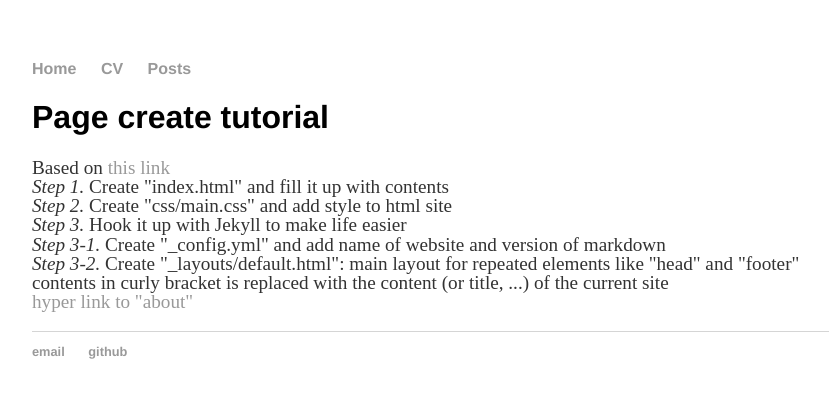
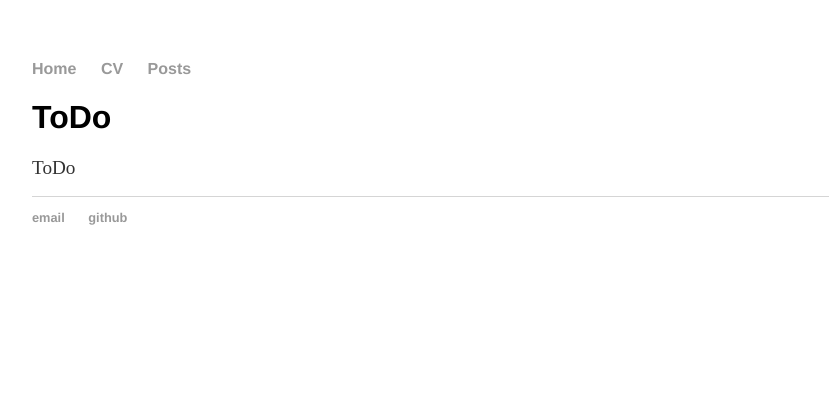
Before and after one commit to sean-sj-jung/sean-sj-jung.github.io, a Jekyll site: the page built from index.html, in a window 1280 px wide. Shown: the top 398 px of the page, without its empty margins (160-989 px from the left). Built offline with Jekyll 4.4.1, drawn with Linux system fonts in a browser that asks for light colours.

Commit message:
update contents, .gitignore etc

```diff
--- a/index.html
+++ b/index.html
@@ -3,16 +3,6 @@ layout: default
 title: S. J.
 ---
 <div class="blurb">
-	<h1> Page create tutorial </h1>
-	<p>
-		Based on <a href="http://jmcglone.com/guides/github-pages/"> this link </a> <br>
-		<em> Step 1. </em> Create "index.html" and fill it up with contents <br>
-		<em> Step 2. </em> Create "css/main.css" and add style to html site <br>
-		<em> Step 3. </em> Hook it up with Jekyll to make life easier <br>
-		<em> Step 3-1. </em> Create "_config.yml" and add name of website and version of markdown <br>
-		<em> Step 3-2. </em> Create "_layouts/default.html": main layout for repeated elements like "head" and "footer" <br>
-		contents in curly bracket is replaced with the content (or title, ...) of the current site <br>
-
-		<a href="/about">hyper link to "about"</a>
-	</p>
+	<h1> ToDo </h1>
+	<p> ToDo </p>
 </div><!-- /.blurb -->
--- a/blog/index.html
+++ b/posts/index.html
@@ -1,6 +1,6 @@
 ---
 layout: default
-title: List of blog posts
+title: "Posts"
 ---
 	<h1>{{ page.title }}</h1>
 	<ul class="posts">
```
Also changed, not shown: cv.html (+4 -8 lines), 2 other files.
